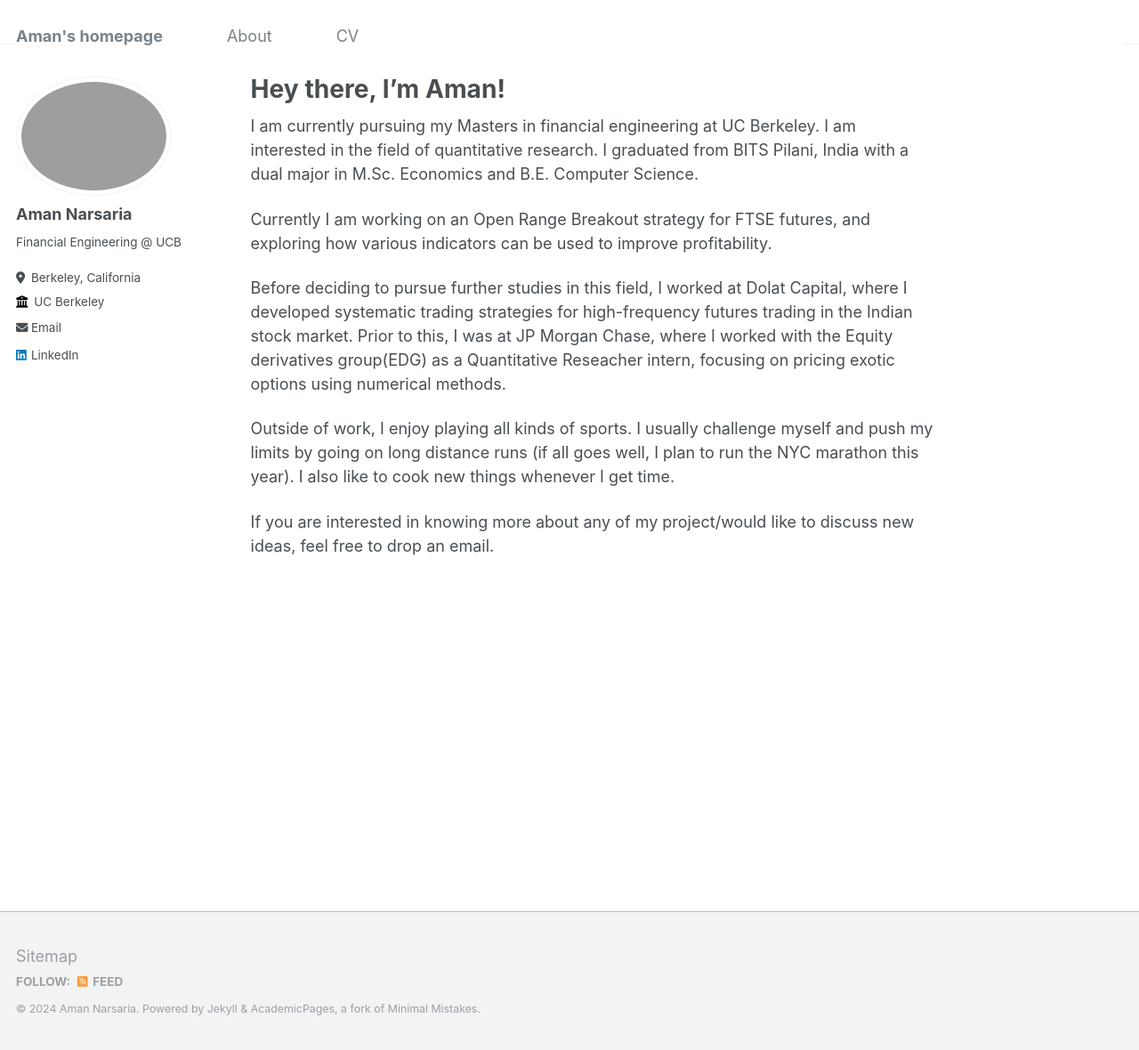
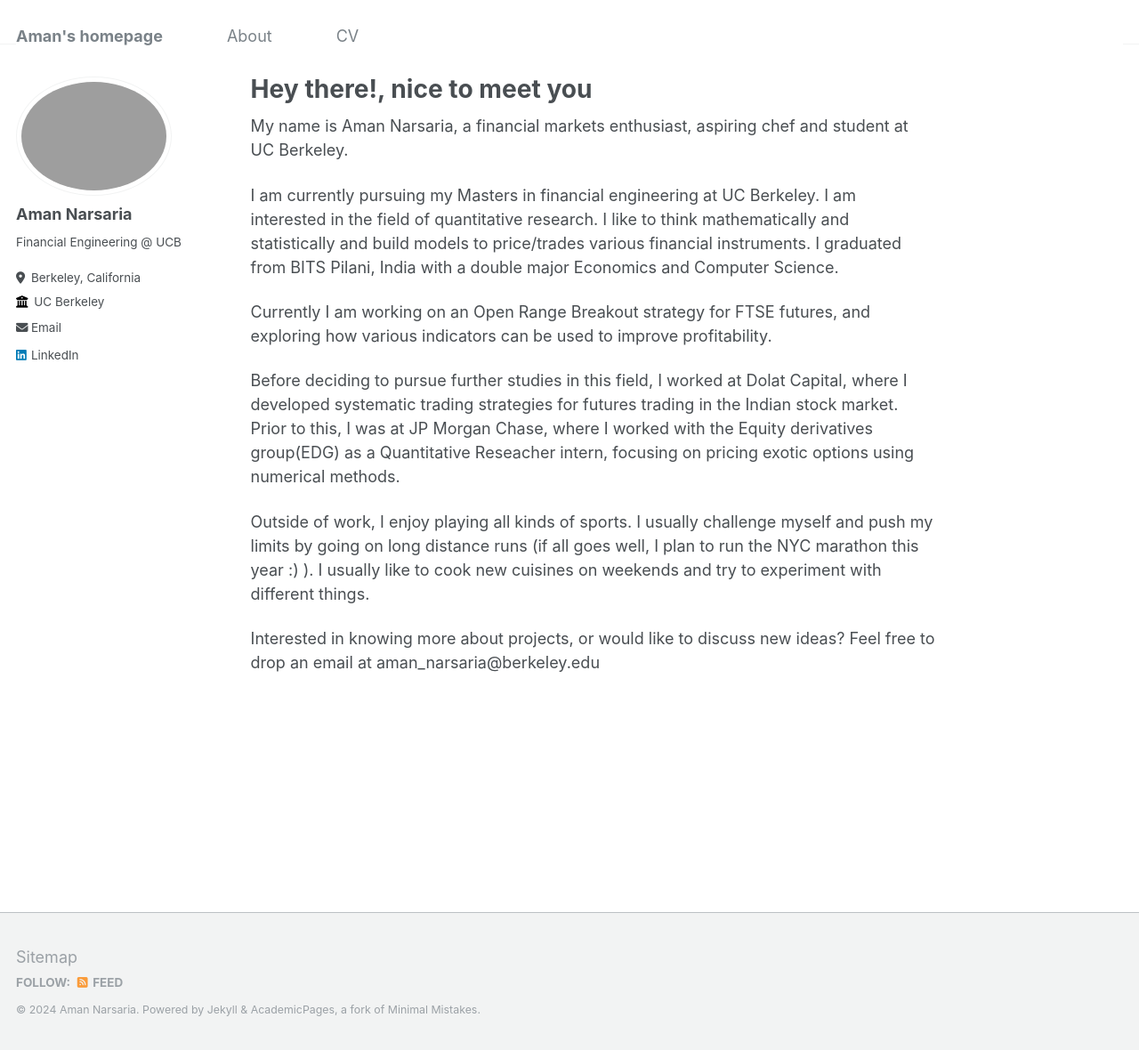
Before and after one commit to amannarsaria4/amannarsaria4.github.io, a Jekyll site: the page built from _pages/about.md, in a window 1280 px wide and 1180 px high. Shown: the whole window at 89% size. Built offline with Jekyll 4.4.1, drawn with Linux system fonts in a browser that asks for light colours.

Commit message:
new commit

```diff
--- a/_pages/about.md
+++ b/_pages/about.md
@@ -1,19 +1,21 @@
 ---
 permalink: /
-title: "Hey there, I'm Aman!"
+title: "Hey there!, nice to meet you"
 author_profile: true
 redirect_from:
   - /about/
   - /about.html
 ---
 
-I am currently pursuing my Masters in financial engineering at UC Berkeley. I am interested in the field of quantitative research. I graduated from BITS Pilani, India with a dual major in M.Sc. Economics and B.E. Computer Science.
+My name is Aman Narsaria, a financial markets enthusiast, aspiring chef and student at UC Berkeley.
+
+I am currently pursuing my Masters in financial engineering at UC Berkeley. I am interested in the field of quantitative research. I like to think mathematically and statistically and build models to price/trades various financial instruments. I graduated from BITS Pilani, India with a double major Economics and Computer Science.
 <!-- I like to build simple and intuitive models that can make sense of complex data.  -->
 
 Currently I am working on an Open Range Breakout strategy for FTSE futures, and exploring how various indicators can be used to improve profitability.
 
-Before deciding to pursue further studies in this field, I worked at Dolat Capital, where I developed systematic trading strategies for high-frequency futures trading in the Indian stock market. Prior to this, I was at JP Morgan Chase, where I worked with the Equity derivatives group(EDG) as a Quantitative Reseacher intern, focusing on pricing exotic options using numerical methods.
+Before deciding to pursue further studies in this field, I worked at Dolat Capital, where I developed systematic trading strategies for futures trading in the Indian stock market. Prior to this, I was at JP Morgan Chase, where I worked with the Equity derivatives group(EDG) as a Quantitative Reseacher intern, focusing on pricing exotic options using numerical methods.
 
-Outside of work, I enjoy playing all kinds of sports. I usually challenge myself and push my limits by going on long distance runs (if all goes well, I plan to run the NYC marathon this year). I also like to cook new things whenever I get time.
+Outside of work, I enjoy playing all kinds of sports. I usually challenge myself and push my limits by going on long distance runs (if all goes well, I plan to run the NYC marathon this year :) ). I usually like to cook new cuisines on weekends and try to experiment with different things.
 
-If you are interested in knowing more about any of my project/would like to discuss new ideas, feel free to drop an email.
+Interested in knowing more about projects, or would like to discuss new ideas? Feel free to drop an email at aman_narsaria@berkeley.edu
```
Also changed, not shown: _pages/cv.md (+3 -3 lines).
